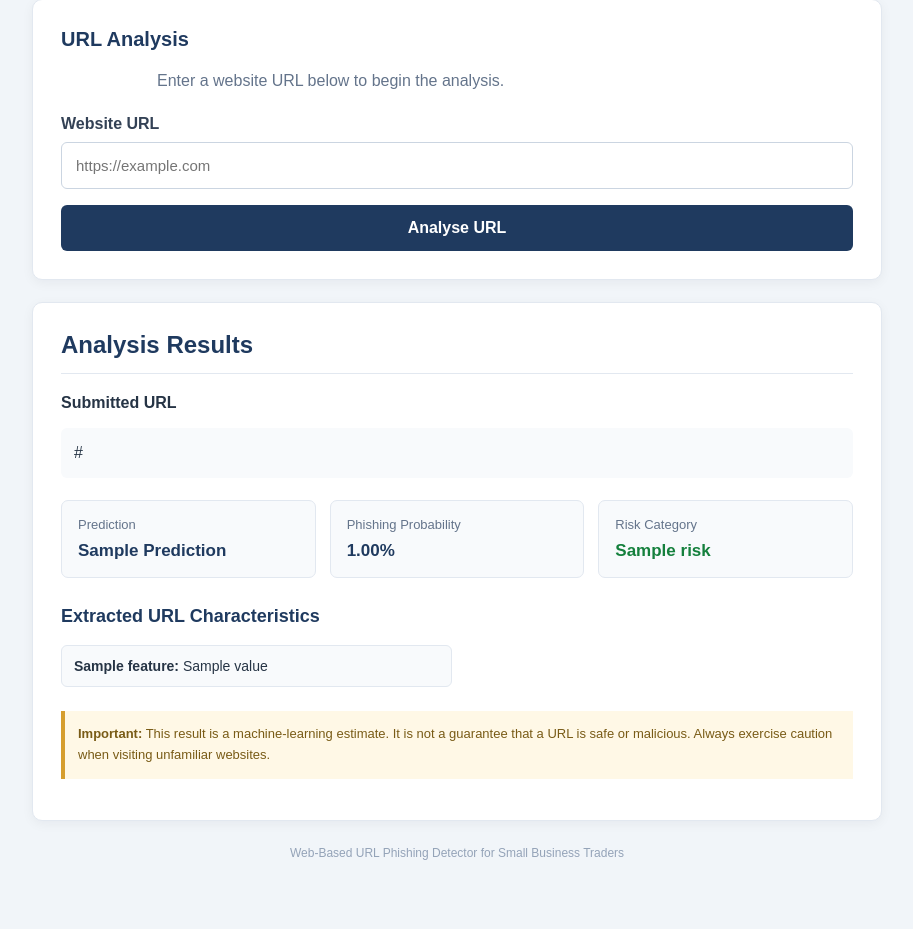
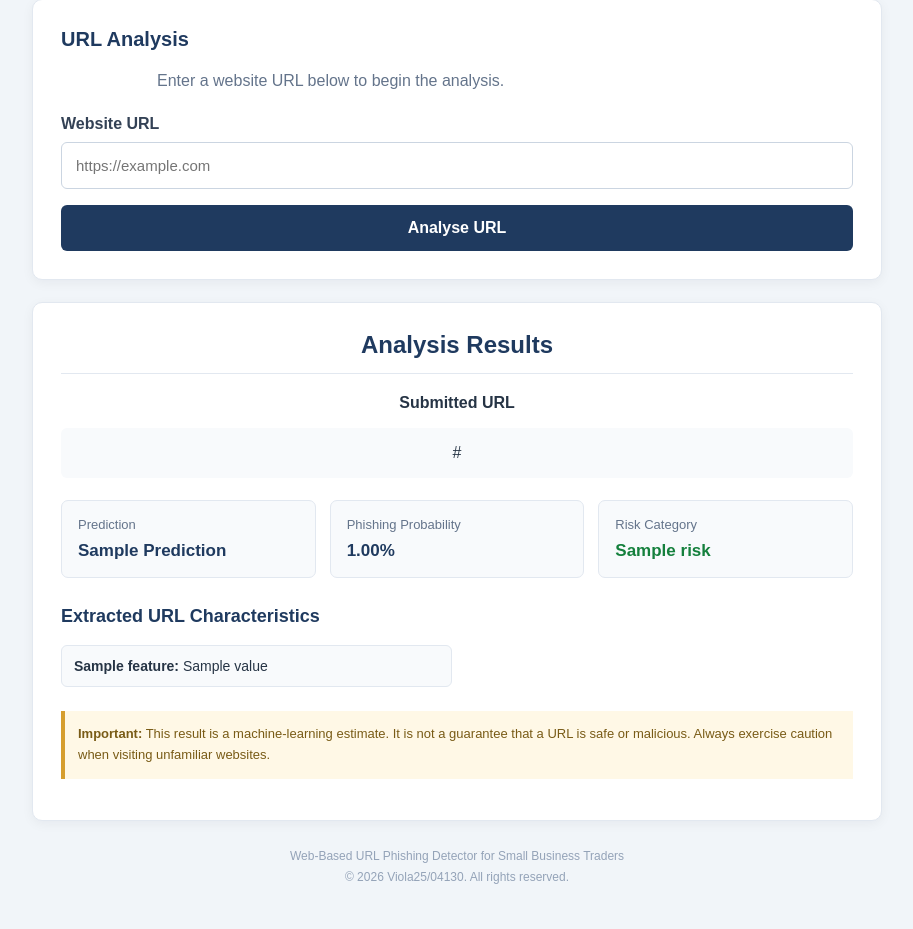
Before and after one commit to K-Viola28/PhishingURLProject, a Django app: template templates/analysis/home.html in a window 1280 px wide. Shown: the part 215-1144 px from the top of the page, without its empty margins (183-1096 px from the left). Before the commit the page ends 1075 px from the top, so only its background shows below. Run offline with Django 5.2, Linux system fonts and the light colour scheme; tables that the repository leaves empty hold one stand-in row (values such as "Sample post"); the template is opened without the code that fills it: values that come from a table or form of the project are taken from there, most other values are stand-ins (such as "Sample title", 1, 10 or a date in 2020).

Commit message:
Enhance styling and layout for URL analysis and results display

```diff
--- a/templates/analysis/home.html
+++ b/templates/analysis/home.html
@@ -1,4 +1,3 @@
-
 <!DOCTYPE html>
 <html lang="en">
 <head>
@@ -129,6 +128,11 @@
             margin-top: 0;
             border-bottom: 1px solid #e2e8f0;
             padding-bottom: 14px;
+            text-align: center;
+        }
+
+        .submitted-label {
+            text-align: center;
         }
 
         .submitted-url {
@@ -137,6 +141,7 @@
             border-radius: 6px;
             overflow-wrap: anywhere;
             line-height: 1.5;
+            text-align: center;
         }
 
         .result-details {
@@ -216,6 +221,7 @@
             text-align: center;
             color: #94a3b8;
             font-size: 12px;
+            line-height: 1.8;
             margin-top: 25px;
         }
 
@@ -259,7 +265,7 @@
         <h2>URL Analysis</h2>
 
         <p class="description">
-            Enter a website URL below to begin the analysis.
+        Enter a website URL below to begin the analysis.
         </p>
 
         <form method="POST">
@@ -291,7 +297,9 @@
 
             <h2>Analysis Results</h2>
 
-            <p><strong>Submitted URL</strong></p>
+            <p class="submitted-label">
+                <strong>Submitted URL</strong>
+            </p>
 
             <div class="submitted-url">
                 {{ result.url }}
@@ -349,6 +357,8 @@
 
     <div class="footer">
         Web-Based URL Phishing Detector for Small Business Traders
+        <br>
+        &copy; 2026 Viola25/04130. All rights reserved.
     </div>
 
 </div>
```
